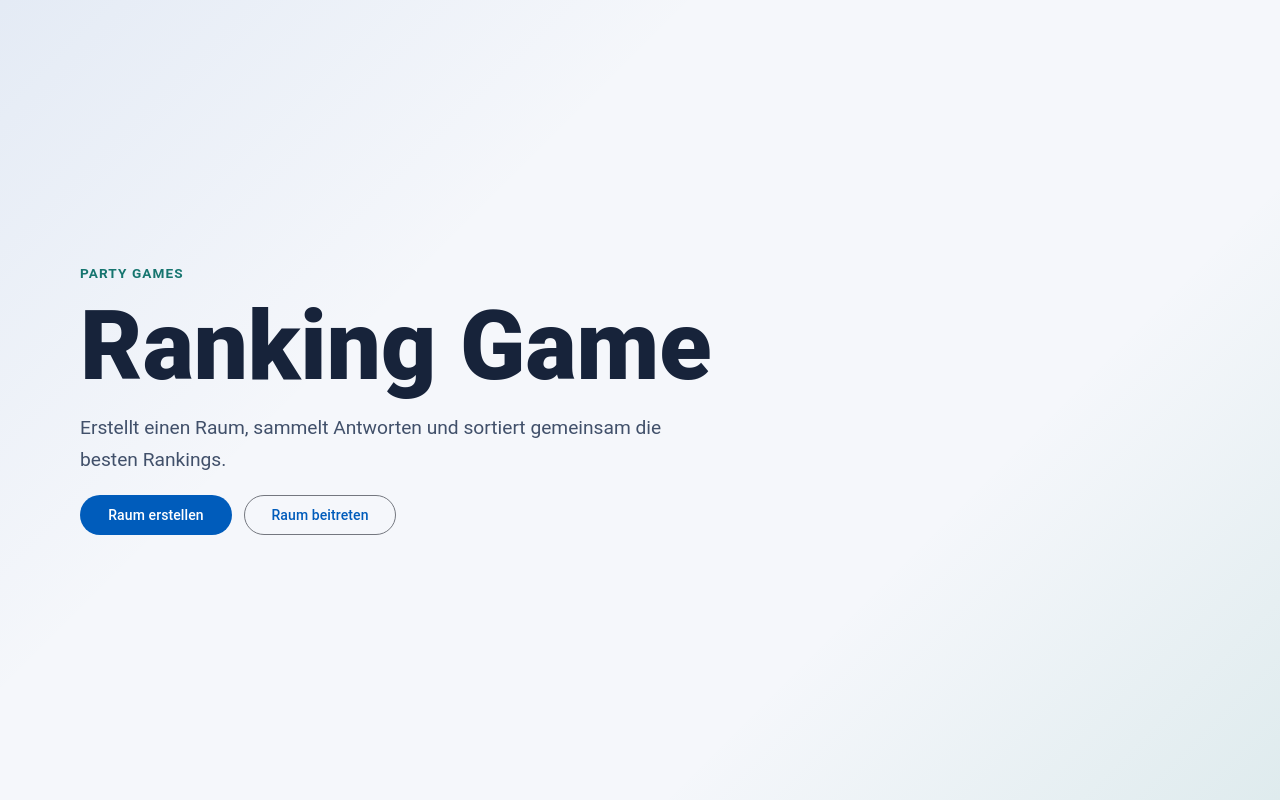
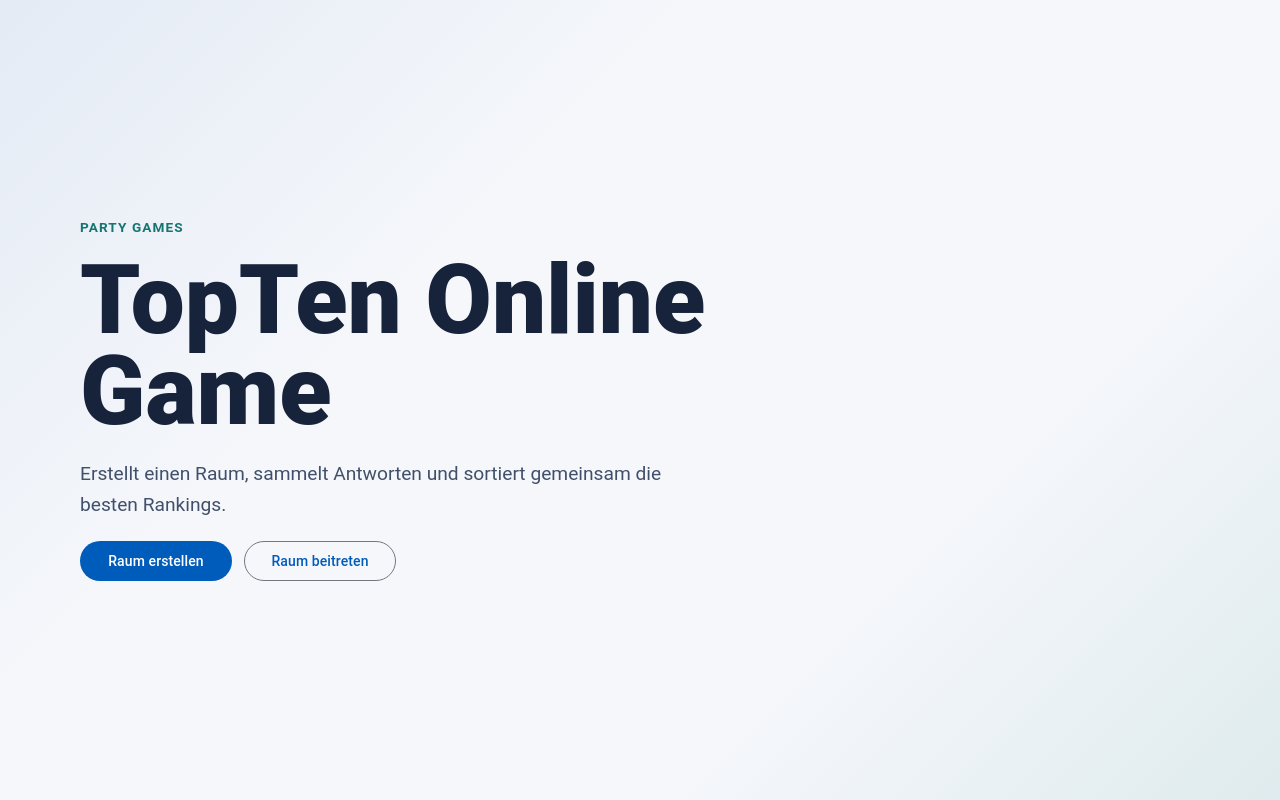
Before and after one commit to martin-gnahn/RankingGame, an Angular app in the folder frontend/: page / in a window 1280 px wide. Built offline with nearby package versions, Linux system fonts and the light colour scheme.

Commit message:
new title "TopTen Online Game"

```diff
--- a/frontend/src/app/home/home.html
+++ b/frontend/src/app/home/home.html
@@ -1,7 +1,7 @@
 <main class="home-shell">
   <section class="hero" aria-labelledby="home-title">
     <p class="eyebrow">Party Games</p>
-    <h1 id="home-title">Ranking Game</h1>
+    <h1 id="home-title">TopTen Online Game</h1>
     <p class="intro">
       Erstellt einen Raum, sammelt Antworten und sortiert gemeinsam die besten Rankings.
     </p>
--- a/frontend/src/index.html
+++ b/frontend/src/index.html
@@ -2,7 +2,7 @@
 <html lang="en">
 <head>
   <meta charset="utf-8">
-  <title>Ranking Game</title>
+  <title>TopTen Online Game</title>
   <base href="/">
   <meta name="viewport" content="width=device-width, initial-scale=1">
   <link rel="icon" type="image/x-icon" href="favicon.ico">
```
Also changed, not shown: 1 other file (tests, documents, lock files or other folders).
